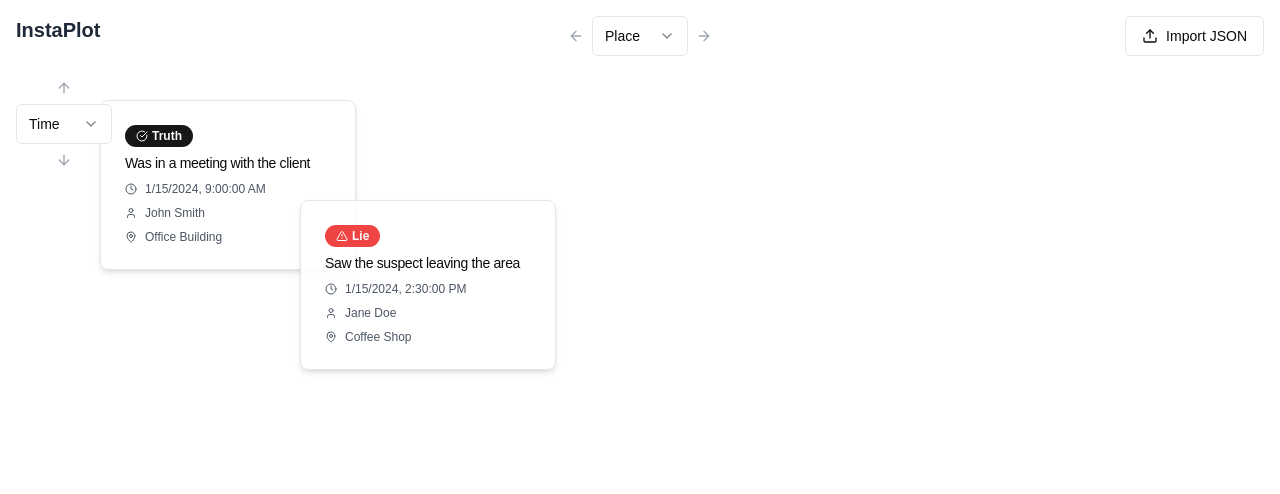
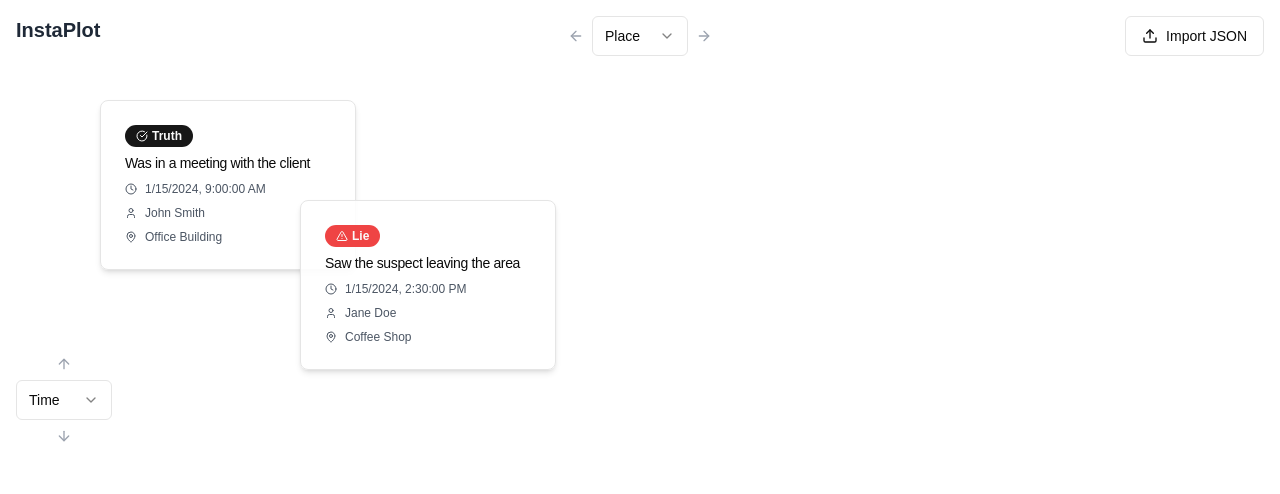
Before and after one commit to SachikoNitta/instaPlot, a Next.js app: page / in a window 1280 px wide. Shown: the top 494 px of the page. Built offline with nearby package versions, Linux system fonts and the light colour scheme.

Commit message:
Y-axis selector vertically centered in the pane

```diff
--- a/components/plot-builder.tsx
+++ b/components/plot-builder.tsx
@@ -300,7 +300,7 @@ export default function PlotBuilder() {
           </div>
 
           {/* Y-axis selector on left */}
-          <div className="absolute left-4 top-20 flex flex-col items-center gap-2 z-10">
+          <div className="absolute left-4 top-1/2 transform -translate-y-1/2 flex flex-col items-center gap-2 z-10">
             <ArrowUp className="w-4 h-4 text-gray-400" />
             <Select value={yAxisMode} onValueChange={(value: "place" | "actor" | "time") => setYAxisMode(value)}>
               <SelectTrigger className="w-24">
```
